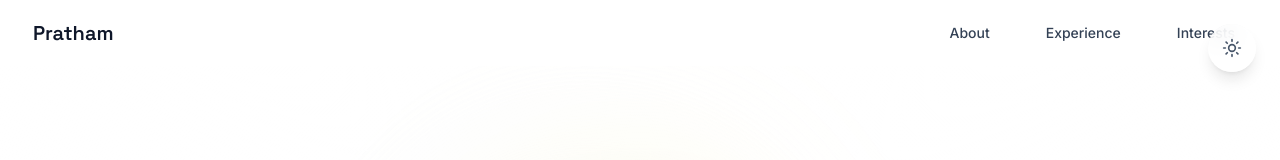
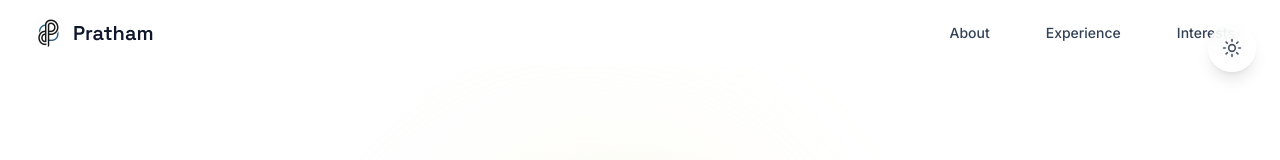
Before and after one commit to Pratt2321/pratham.dev, a Next.js app: page / in a window 1280 px wide. Shown: the top 160 px of the page. Built offline with nearby package versions, Linux system fonts and the light colour scheme.

Commit message:
Update favicon and add logo to navbar

```diff
--- a/components/Navbar.tsx
+++ b/components/Navbar.tsx
@@ -54,9 +54,16 @@ export default function Navbar() {
           {/* Logo */}
           <motion.div
             whileHover={{ scale: 1.05 }}
-            className="text-xl font-display font-semibold text-primary-900 dark:text-white font-bold"
+            className="flex items-center space-x-2"
           >
-            Pratham
+            <img
+              src="/favicon.png"
+              alt="Pratham Logo"
+              className="w-8 h-8 rounded-lg"
+            />
+            <span className="text-xl font-display font-semibold text-primary-900 dark:text-white font-bold">
+              Pratham
+            </span>
           </motion.div>
 
           {/* Desktop Navigation */}
```
Also changed, not shown: public/favicon.png.
